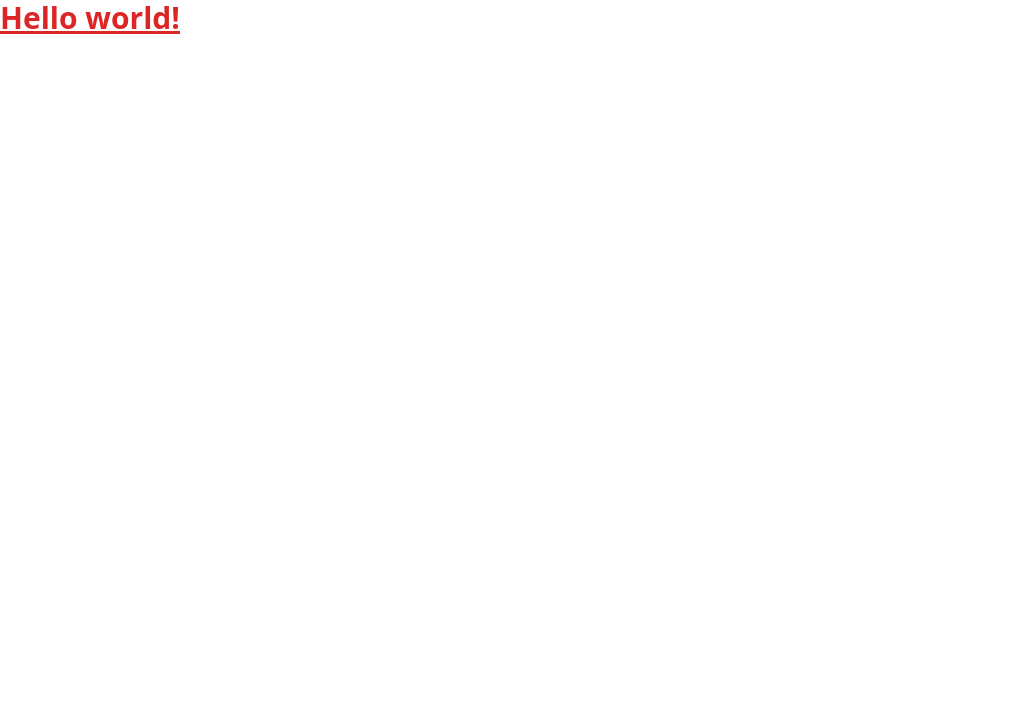
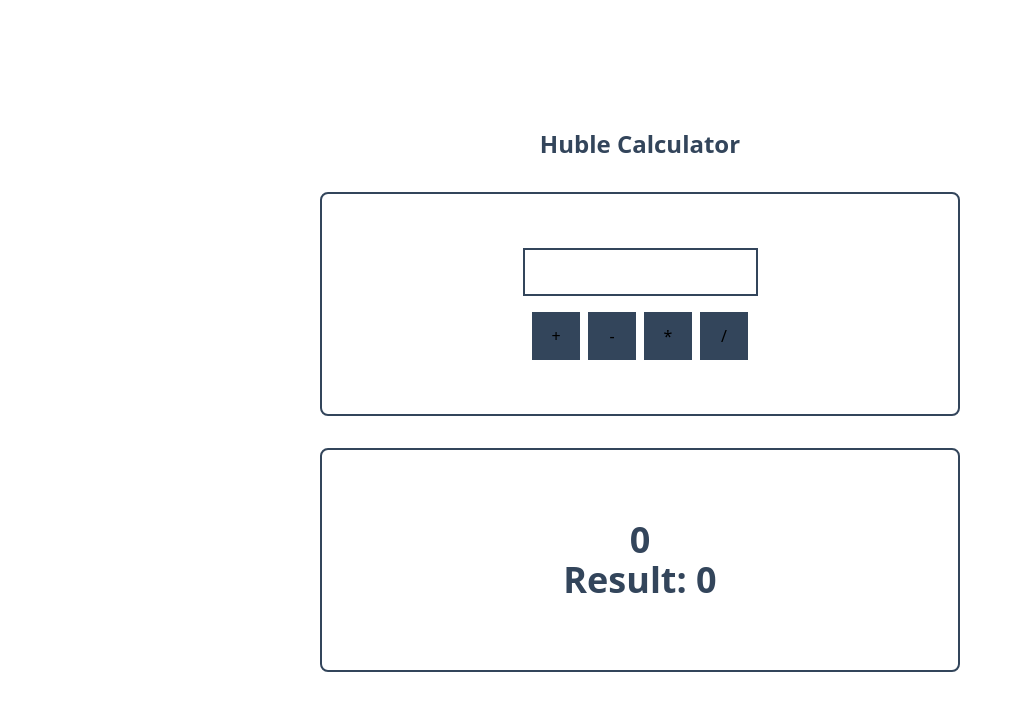
Before and after one commit to princeradebe/h-calculator, a React (Create React App) app: page / in a window 1280 px wide. Shown: the top 710 px of the page, without its empty margins (0-1023 px from the left). Built offline with nearby package versions, Linux system fonts and the light colour scheme.

Commit message:
Add styling for calculator.

```diff
--- a/src/App.js
+++ b/src/App.js
@@ -1,8 +1,24 @@
 function App() {
   return (
-    <h1 className="text-3xl font-bold text-red-600 underline">
-      Hello world!
-    </h1>
+    <div className="flex flex-col justify-center items-center h-screen before" >
+      <h1 className="text-2xl font-bold text-hubBlue mb-8">Huble Calculator</h1>
+      {/*Top of calulator */}
+      <div className="flex flex-col w-2/4 h-56 mb-8 bg-gray-200 rounded-lg border-2 border-hubBlue justify-center items-center">
+        <input type="text" className="w-22 h-12 mb-4 bg-gray-200 border-2 border-hubBlue" />
+        <div className="flex gap-2">
+          <button className="w-12 h-12 text-red-600 bg-hubBlue border-2 border-hubBlue">+</button>
+          <button className="w-12 h-12 text-white bg-hubBlue border-2 border-hubBlue">-</button>
+          <button className="w-12 h-12 text-white bg-hubBlue border-2 border-hubBlue">*</button>
+          <button className="w-12 h-12 text-white bg-hubBlue border-2 border-hubBlue">/</button>
+
+        </div>
+      </div>
+      {/*Bottom of calulator */}
+      <div className="flex flex-col w-2/4 h-56 text-4xl font-bold text-hubBlue bg-gray-200 rounded-lg border-2 border-hubBlue justify-center items-center">
+        <h2>0</h2>
+        <h2>Result: 0</h2>
+      </div>
+    </div>
   );
 }
 
--- a/tailwind.config.js
+++ b/tailwind.config.js
@@ -4,6 +4,11 @@ module.exports = {
     "./src/**/*.{js,jsx,ts,tsx}",
   ],
   theme: {
+    colors: {
+      'hubRed': '#ff4d56',
+      'hubBlue': '#33455B',
+
+    },
     extend: {},
   },
   plugins: [],
```
Also changed, not shown: 1 other file (tests, documents, lock files or other folders).
